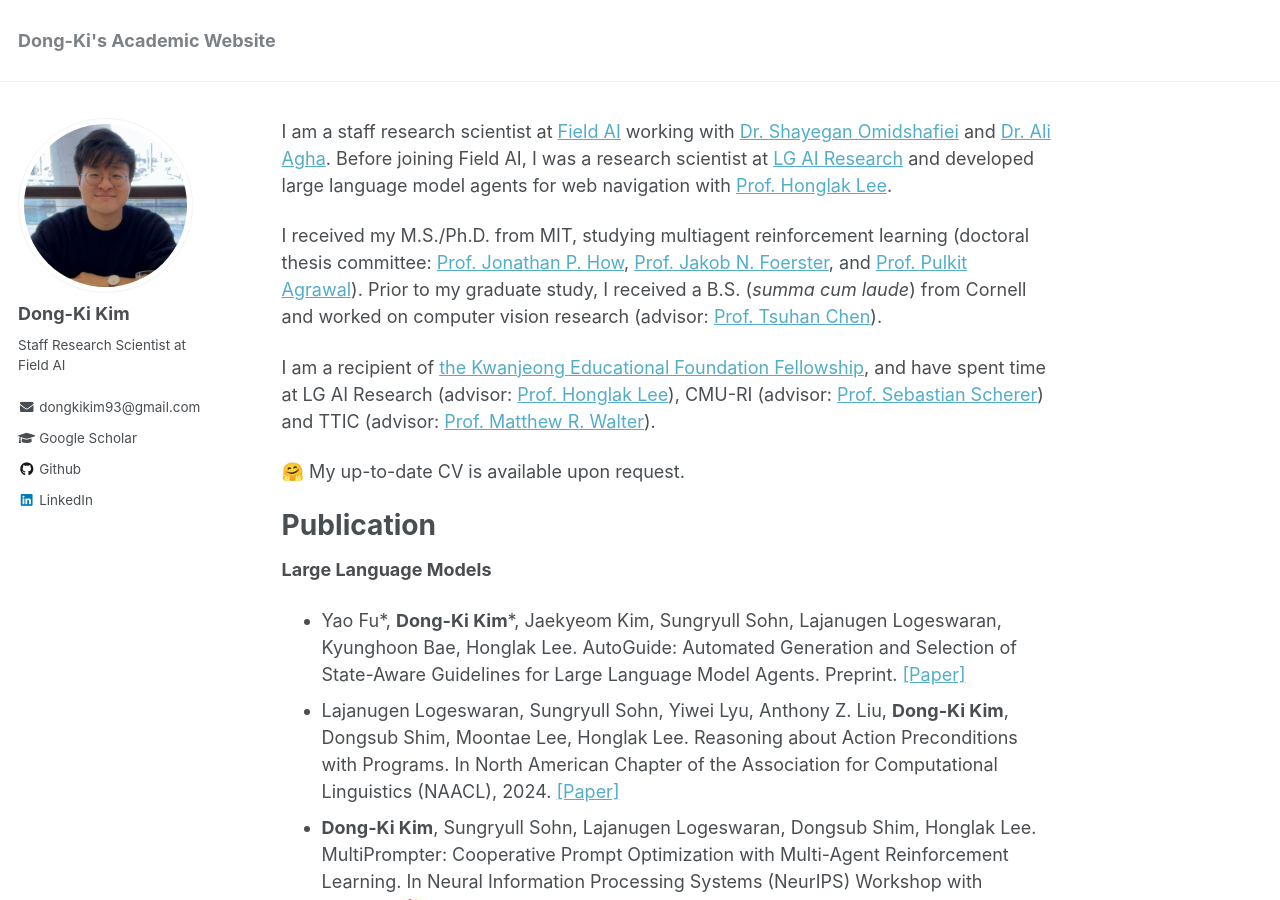
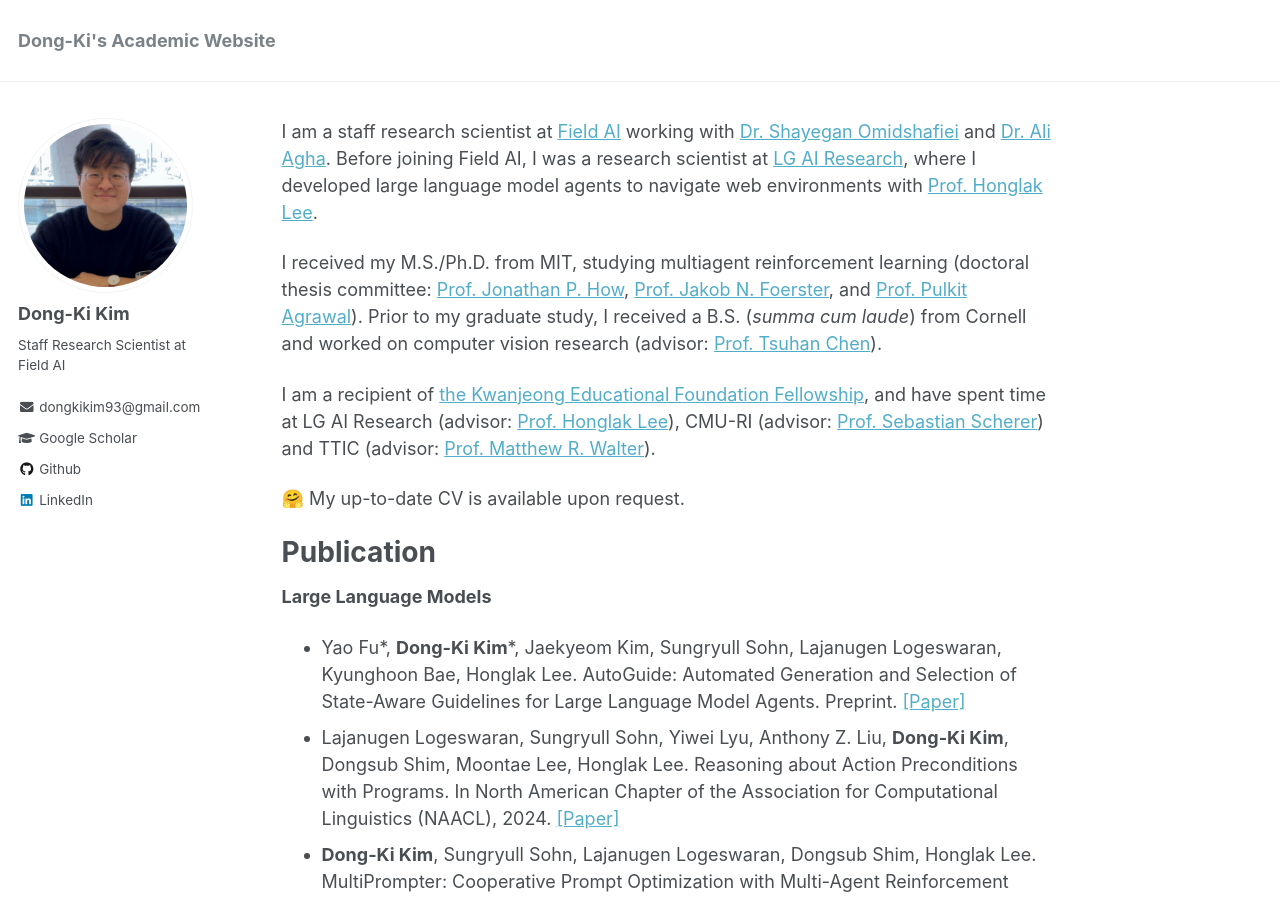
Before and after one commit to dkkim93/dkkim93.github.io, a Jekyll site: the page built from _pages/about.md, in a window 1280 px wide and 900 px high. Built offline with Jekyll 4.4.1, drawn with Linux system fonts in a browser that asks for light colours.

Commit message:
Update about.md

```diff
--- a/_pages/about.md
+++ b/_pages/about.md
@@ -7,7 +7,7 @@ redirect_from:
   - /about/
   - /about.html
 ---
-I am a staff research scientist at <a href="https://fieldai.com/" target="_blank">Field AI</a> working with <a href="https://www.linkedin.com/in/shayegan/" target="_blank">Dr. Shayegan Omidshafiei</a> and <a href="https://www.linkedin.com/in/ali-agha-7aa5212a/" target="_blank">Dr. Ali Agha</a>. Before joining Field AI, I was a research scientist at <a href="https://www.lgresearch.ai/" target="_blank">LG AI Research</a> and developed large language model agents for web navigation with <a href="https://scholar.google.com/citations?user=fmSHtE8AAAAJ&hl=en" target="_blank">Prof. Honglak Lee</a>.
+I am a staff research scientist at <a href="https://fieldai.com/" target="_blank">Field AI</a> working with <a href="https://www.linkedin.com/in/shayegan/" target="_blank">Dr. Shayegan Omidshafiei</a> and <a href="https://www.linkedin.com/in/ali-agha-7aa5212a/" target="_blank">Dr. Ali Agha</a>. Before joining Field AI, I was a research scientist at <a href="https://www.lgresearch.ai/" target="_blank">LG AI Research</a>, where I developed large language model agents to navigate web environments with <a href="https://scholar.google.com/citations?user=fmSHtE8AAAAJ&hl=en" target="_blank">Prof. Honglak Lee</a>.
 
 I received my M.S./Ph.D. from MIT, studying multiagent reinforcement learning (doctoral thesis committee: <a href="https://scholar.google.com/citations?user=gX7rSCcAAAAJ&hl=en" target="_blank">Prof. Jonathan P. How</a>, <a href="https://www.jakobfoerster.com/" target="_blank">Prof. Jakob N. Foerster</a>, and <a href="http://people.csail.mit.edu/pulkitag/" target="_blank">Prof. Pulkit Agrawal</a>). Prior to my graduate study, I received a B.S. (*summa cum laude*) from Cornell and worked on computer vision research (advisor: <a href="https://www.nus.edu.sg/about/management/chen-tsuhan" target="_blank">Prof. Tsuhan Chen</a>).
 
```
